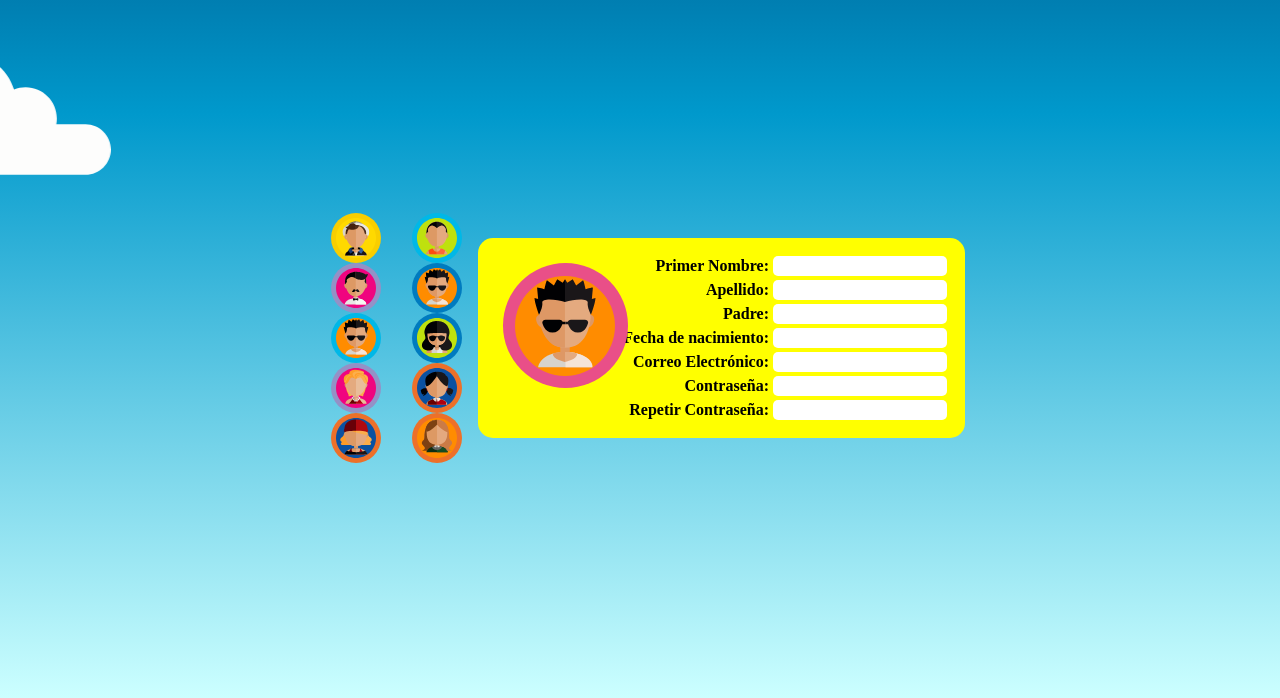
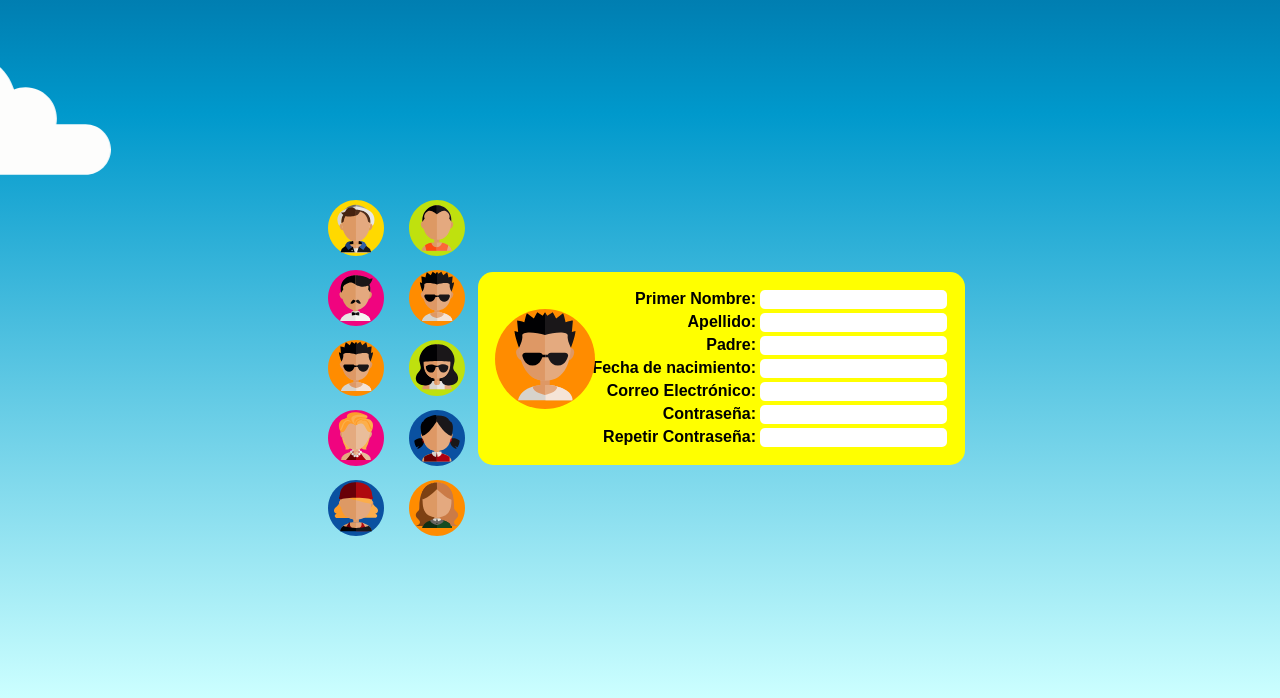
Before and after one commit to DiegoSalazar27/C21-design, a plain HTML site: page php/views/profile.html in a window 1280 px wide. Shown: the part 102-800 px from the top of the page. Drawn offline with Linux system fonts and the light colour scheme; a web font is replaced by a local one.

Commit message:
Fixing profile

```diff
--- a/JS/profile.js
+++ b/JS/profile.js
@@ -6,30 +6,30 @@ window.addEventListener("load", function() {
   for(var i = 0; i < l; i++) {
     pictures[i].addEventListener("click", selectPic);
   }
-  backgroundPic(pictures, selected);
+  // backgroundPic(pictures, selected);
 });
 
 
-function backgroundPic (pictures, selected) {
-  let l = pictures.length;
-  let colorIndex, nColors;
-  let color = [
-    "rgb(248, 206, 0)",
-    "rgb(237, 112, 41)",
-    "rgb(233, 79, 136)",
-    "rgb(0, 184, 231)",
-    "rgb(0, 123, 191)",
-    "rgb(148, 145, 198)",
-    "rgb(0, 172, 146)"
-  ];
-  nColors = color.length-1;
-
-  for(var i = 0; i < l; i++) {
-    colorIndex = parseInt(getRandomArbitrary(0, nColors));
-    pictures[i].style.setProperty("background-color", color[colorIndex]);
-  }
-  selected.style.setProperty("background-color", color[parseInt(getRandomArbitrary(0, nColors))]);
-}
+// function backgroundPic (pictures, selected) {
+//   let l = pictures.length;
+//   let colorIndex, nColors;
+//   let color = [
+//     "rgb(248, 206, 0)",
+//     "rgb(237, 112, 41)",
+//     "rgb(233, 79, 136)",
+//     "rgb(0, 184, 231)",
+//     "rgb(0, 123, 191)",
+//     "rgb(148, 145, 198)",
+//     "rgb(0, 172, 146)"
+//   ];
+//   nColors = color.length-1;
+//
+//   for(var i = 0; i < l; i++) {
+//     colorIndex = parseInt(getRandomArbitrary(0, nColors));
+//     pictures[i].style.setProperty("background-color", color[colorIndex]);
+//   }
+//   selected.style.setProperty("background-color", color[parseInt(getRandomArbitrary(0, nColors))]);
+// }
 
 function selectPic () {
   document.getElementById("selectedPic").firstElementChild.src = this.firstElementChild.src;
--- a/css/profile.css
+++ b/css/profile.css
@@ -7,16 +7,6 @@
 /*
 #FFFF00 Amarillo
 */
-
-body {
-  margin: 0;
-  padding: 0;
-  width: 100%;
-  min-height: 100vh;
-  display: flex;
-  justify-content: center;
-  align-items: center;
-}
 
 .container {
   height: 260px;
@@ -33,10 +23,10 @@ body {
 }
 
 .pic {
-  width: 50px;
-  height: 50px;
+  width: 70px;
+  height: 70px;
   border-radius: 50%;
-  background-color: gray;
+  /* background-color: gray; */
 
   display: flex;
   justify-content: center;
@@ -64,7 +54,7 @@ body {
   width: 125px;
   height: 125px;
   top: 25px;
-  left: 25px;
+  left: 5px;
 }
 
 .profileInf > table {
@@ -72,12 +62,10 @@ body {
 }
 
 .profileInf .variable {
-  font-family: "Myriad Pro Bold";
   text-align: end;
 }
 
 .profileInf .value > input {
-  font-family: "Myriad Pro Bold";
   border-radius: 5px;
   border: none;
   box-shadow: none;
```
